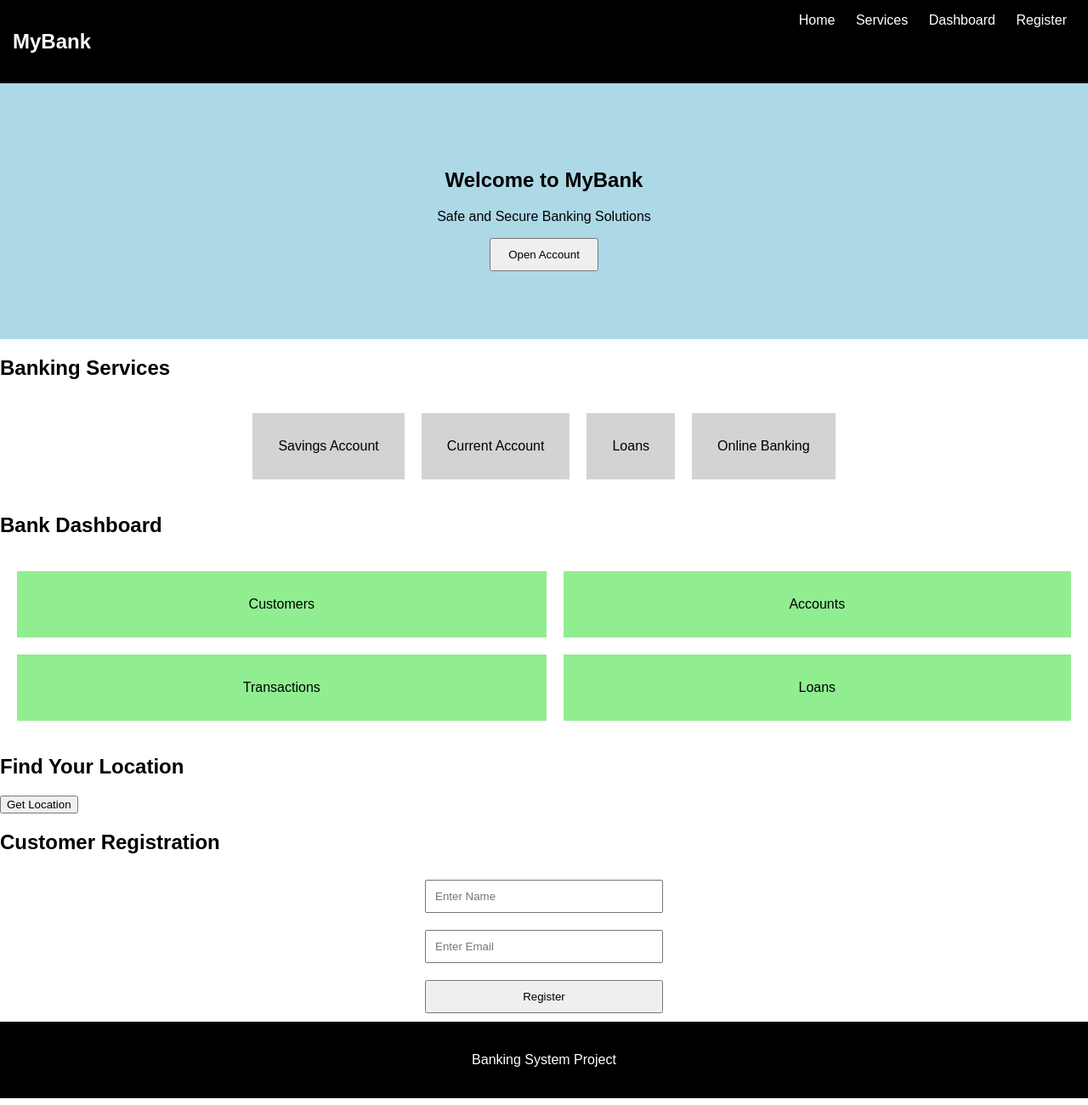
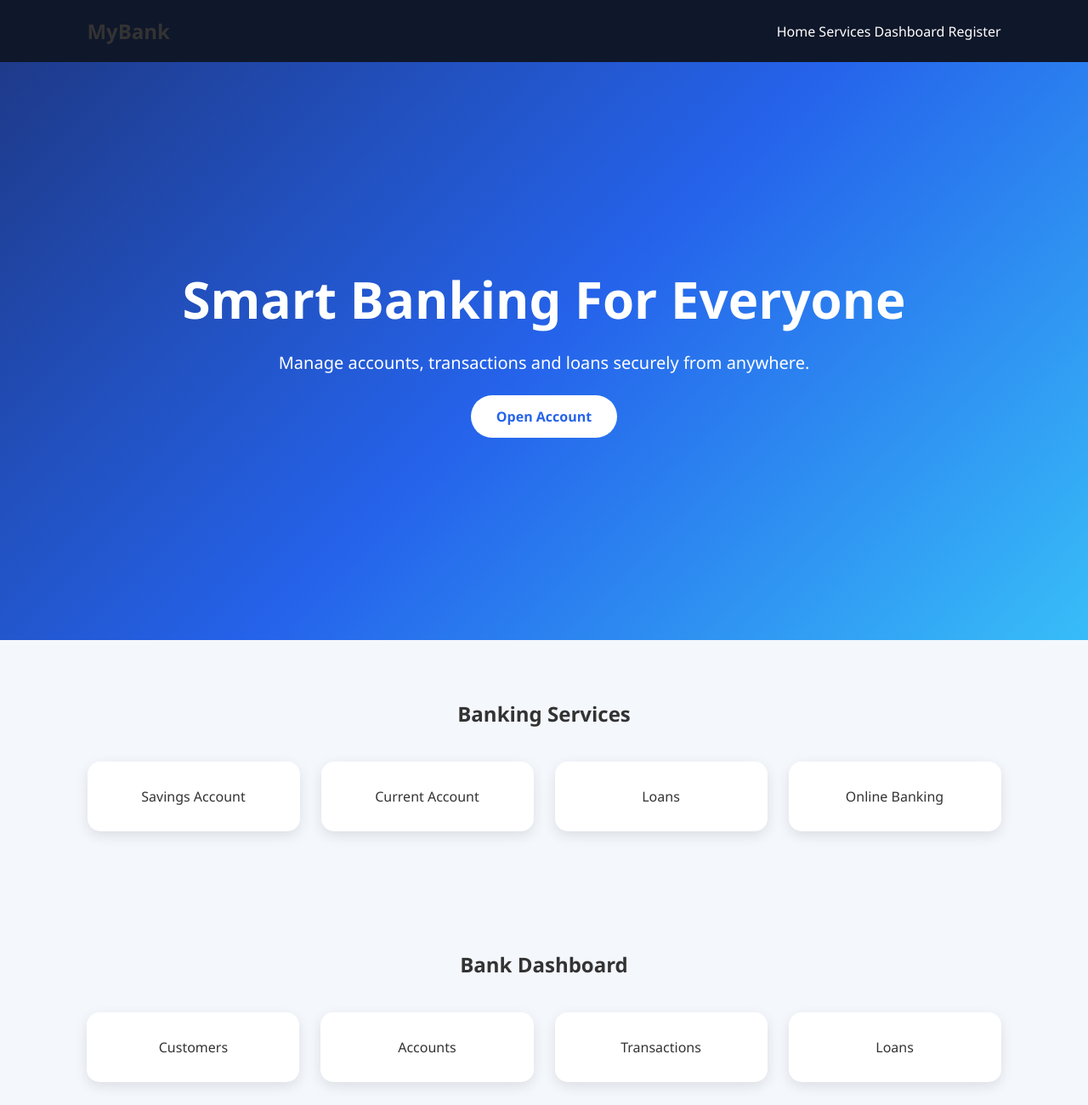
Before and after one commit to ghostware0x00/FSD, a plain HTML site: page FSD/LAB/LAB1/index.html in a window 1280 px wide. Shown: the top 1300 px of the page at 85% size. Drawn offline with Linux system fonts and the light colour scheme.

Commit message:
update lab2 work

```diff
--- a/FSD/LAB/LAB1/index.html
+++ b/FSD/LAB/LAB1/index.html
@@ -19,10 +19,23 @@
 </nav>
 
 <!-- Hero Section -->
-<section class="hero" id="home">
-    <h1>Welcome to MyBank</h1>
-    <p>Safe and Secure Banking Solutions</p>
-    <button onclick="openModal()">Open Account</button>
+<section class="hero">
+
+    <div class="hero-content">
+
+        <h1>Smart Banking For Everyone</h1>
+
+        <p>
+            Manage accounts, transactions and loans
+            securely from anywhere.
+        </p>
+
+        <button onclick="openModal()">
+            Open Account
+        </button>
+
+    </div>
+
 </section>
 
 <!-- Flexbox Layout -->
--- a/FSD/LAB/LAB1/style.css
+++ b/FSD/LAB/LAB1/style.css
@@ -1,91 +1,174 @@
-body
-{
+*{
     margin:0;
-    font-family:Arial;
+    padding:0;
+    box-sizing:border-box;
+    font-family:'Segoe UI',sans-serif;
 }
 
-nav
-{
-    background:black;
-    color:white;
-    padding:15px;
+body{
+    background:#f4f7fc;
+    color:#333;
+}
 
+/* Navigation */
+
+nav{
     display:flex;
     justify-content:space-between;
+    align-items:center;
+    padding:20px 8%;
+    background:#0f172a;
+    position:sticky;
+    top:0;
 }
 
-nav a
-{
+.logo{
+    color:white;
+    font-size:24px;
+    font-weight:bold;
+}
+
+nav ul{
+    list-style:none;
+    display:flex;
+    gap:25px;
+}
+
+nav a{
     color:white;
     text-decoration:none;
-    margin:10px;
+    transition:.3s;
 }
 
-.hero
-{
-    text-align:center;
-    padding:80px;
-    background:lightblue;
+nav a:hover{
+    color:#38bdf8;
 }
 
-.hero button
-{
-    padding:10px 20px;
+/* Hero Section */
+
+.hero{
+    height:85vh;
+    display:flex;
+    justify-content:center;
+    align-items:center;
+    text-align:center;
+    color:white;
+
+    background:linear-gradient(
+        135deg,
+        #1e3a8a,
+        #2563eb,
+        #38bdf8
+    );
 }
 
-/* Flexbox */
-
-.flex-container
-{
-    display:flex;
-    gap:20px;
-    justify-content:center;
-    padding:20px;
+.hero-content h1{
+    font-size:60px;
+    margin-bottom:20px;
 }
 
-.card
-{
-    background:lightgray;
-    padding:30px;
+.hero-content p{
+    font-size:20px;
+    margin-bottom:25px;
 }
 
-/* Grid */
-
-.grid-container
-{
-    display:grid;
-    grid-template-columns:auto auto;
-    gap:20px;
-    padding:20px;
+.hero-content button{
+    padding:14px 30px;
+    border:none;
+    border-radius:30px;
+    background:white;
+    color:#2563eb;
+    cursor:pointer;
+    font-size:16px;
+    font-weight:bold;
 }
 
-.grid-item
-{
-    background:lightgreen;
+/* Section */
+
+section{
+    padding:70px 8%;
+}
+
+section h2{
+    text-align:center;
+    margin-bottom:40px;
+}
+
+/* Flexbox Services */
+
+.flex-container{
+    display:flex;
+    justify-content:center;
+    flex-wrap:wrap;
+    gap:25px;
+}
+
+.card{
+    width:250px;
+    padding:30px;
+    background:white;
+    border-radius:15px;
+    text-align:center;
+    box-shadow:0 5px 15px rgba(0,0,0,.1);
+    transition:.3s;
+}
+
+.card:hover{
+    transform:translateY(-8px);
+}
+
+/* Grid Dashboard */
+
+.grid-container{
+    display:grid;
+    grid-template-columns:repeat(auto-fit,minmax(220px,1fr));
+    gap:25px;
+}
+
+.grid-item{
+    background:white;
     padding:30px;
     text-align:center;
+    border-radius:15px;
+    box-shadow:0 5px 15px rgba(0,0,0,.1);
 }
 
-form
-{
-    display:flex;
-    flex-direction:column;
-    width:300px;
-    margin:auto;
+.grid-item h3{
+    color:#2563eb;
+    margin-bottom:10px;
 }
 
-input
-{
-    margin:10px;
-    padding:10px;
+/* Forms */
+
+form{
+    max-width:500px;
+    margin:auto;
+    background:white;
+    padding:30px;
+    border-radius:15px;
+    box-shadow:0 5px 15px rgba(0,0,0,.1);
+}
+
+form input,
+form select{
+    width:100%;
+    padding:12px;
+    margin:10px 0;
+    border:1px solid #ddd;
+    border-radius:8px;
+}
+
+form input[type="submit"]{
+    background:#2563eb;
+    color:white;
+    border:none;
+    cursor:pointer;
 }
 
 /* Modal */
 
-.modal
-{
+.modal{
     display:none;
-
     position:fixed;
     top:0;
     left:0;
@@ -93,28 +176,33 @@
     width:100%;
     height:100%;
 
-    background:rgba(0,0,0,0.5);
+    background:rgba(0,0,0,.5);
 }
 
-.modal-content
-{
+.modal-content{
     background:white;
-    width:300px;
+    width:400px;
+    padding:30px;
+    border-radius:15px;
 
-    margin:100px auto;
-    padding:20px;
+    position:absolute;
+    top:50%;
+    left:50%;
+
+    transform:translate(-50%,-50%);
 }
 
-.close
-{
+.close{
     float:right;
     cursor:pointer;
+    font-size:24px;
 }
 
-footer
-{
+/* Footer */
+
+footer{
     text-align:center;
     padding:20px;
-    background:black;
+    background:#0f172a;
     color:white;
 }
```
